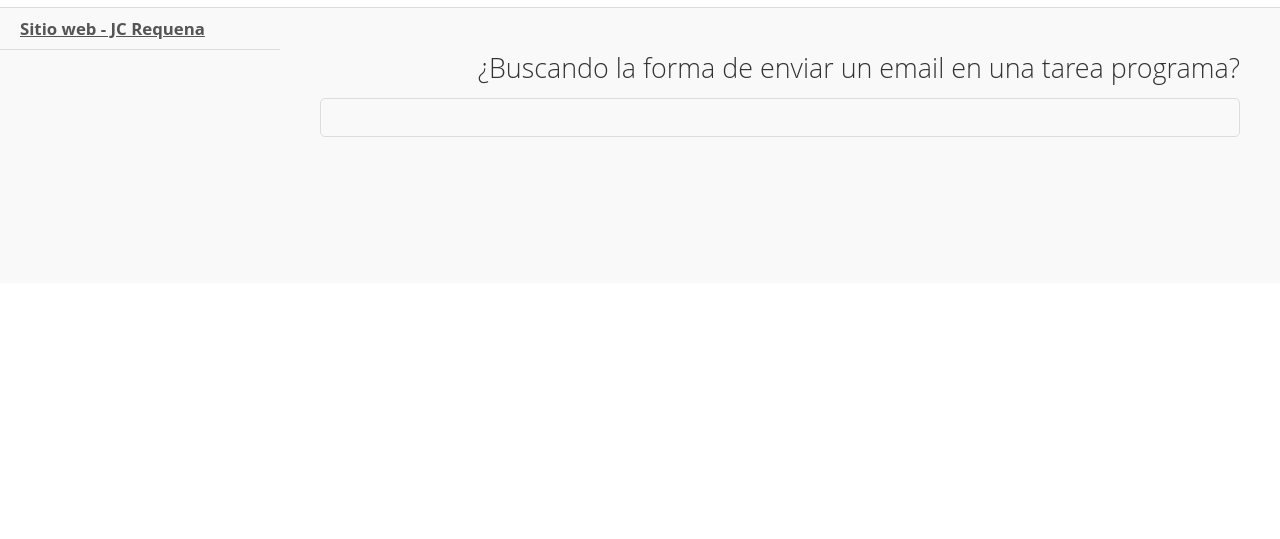
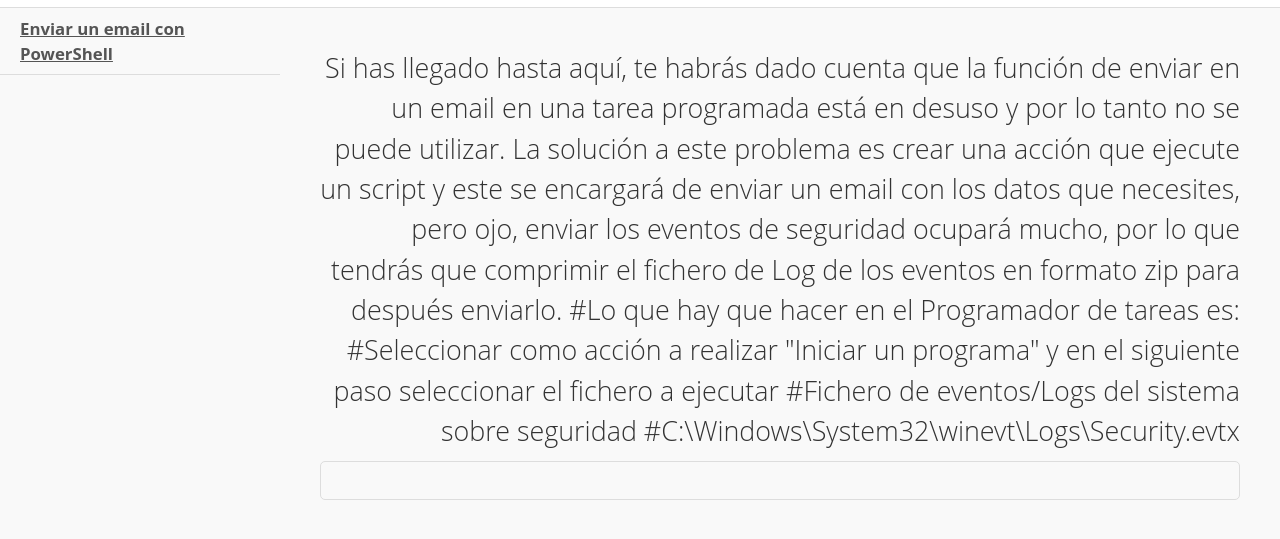
Before and after one commit to jcrequena/jcrequena.github.io, a plain HTML site: page sendemail.html in a window 1280 px wide. Shown: the part 113-652 px from the top of the page. Drawn offline with Linux system fonts and the light colour scheme.

Commit message:
Update sendemail.html

```diff
--- a/sendemail.html
+++ b/sendemail.html
@@ -21,13 +21,28 @@
 <div id="header"  style="background-image: url(recursos/logo.png); background-repeat: no-repeat;"><div id="headerContent">Profesor de FP</div></div>
 <div id="siteNav">
 <ul>
-   <li id="active"><a href="index.html" class="active daddy main-node">Sitio web - JC Requena</a></li>
+   <li id="active"><a href="index.html" class="active daddy main-node">Enviar un email con PowerShell</a></li>
 </ul>
 </div>
 
 <div id="main-wrapper">
 <div id="main"><a name="main"></a>
-<div id="nodeDecoration">¿Buscando la forma de enviar un email en una tarea programa?</div>
+<div id="nodeDecoration">Si has llegado hasta aquí, te habrás dado cuenta que la función de enviar en un email en una tarea programada
+   está en desuso y por lo tanto no se puede utilizar. La solución a este problema es crear una acción que ejecute un script y este
+   se encargará de enviar un email con los datos que necesites, pero ojo, enviar los eventos de seguridad ocupará mucho, por lo
+   que tendrás que comprimir el fichero de Log de los eventos en formato zip para después enviarlo.
+
+
+#Lo que hay que hacer en el Programador de tareas es:
+#Seleccionar como acción a realizar "Iniciar un programa" y en el siguiente paso seleccionar el fichero a ejecutar
+
+#Fichero de eventos/Logs del sistema sobre seguridad
+#C:\Windows\System32\winevt\Logs\Security.evtx
+
+
+
+
+   </div>
 
 
 <div class="iDevice_wrapper FreeTextIdevice" id="id1">
```
